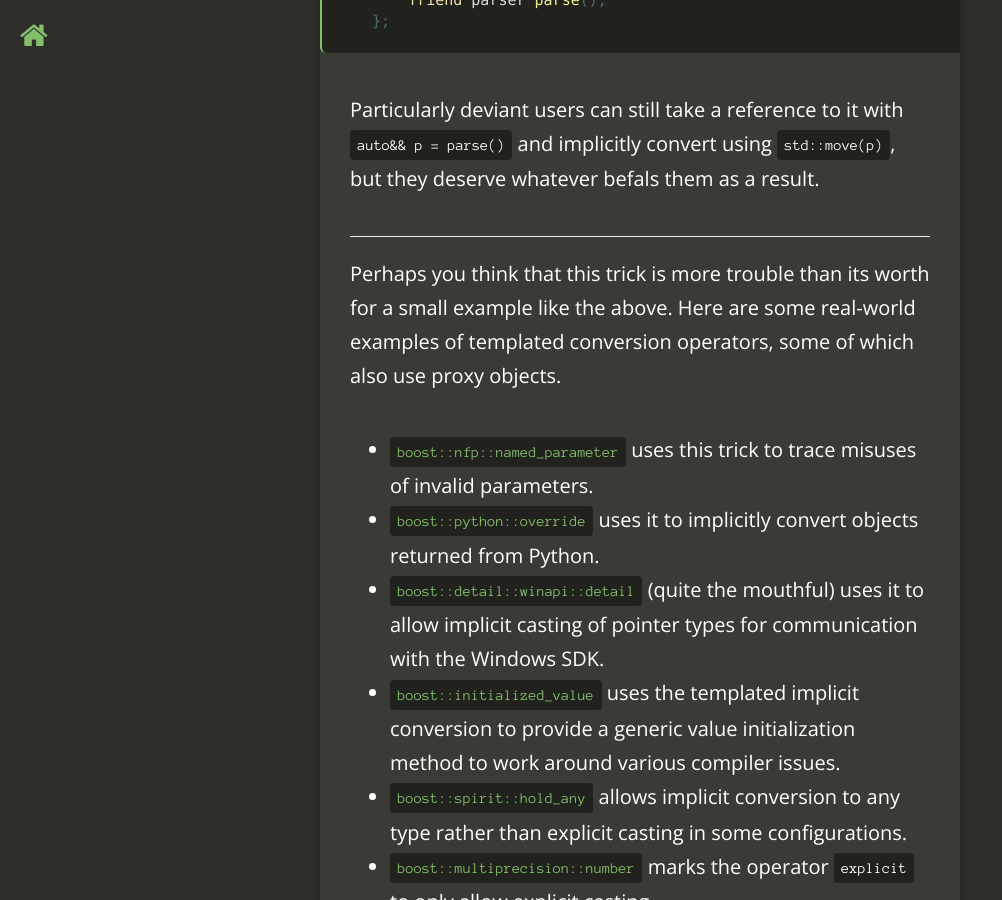
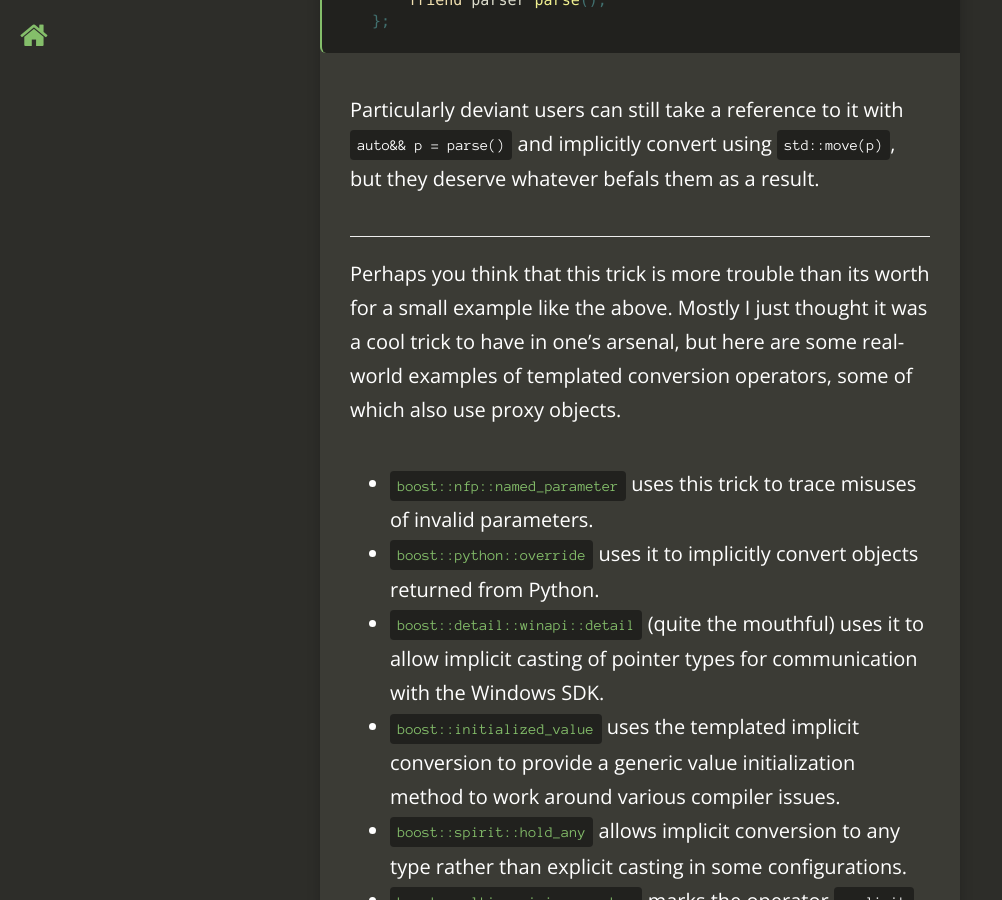
Before and after one commit to TartanLlama/tartanllama.github.io, a Jekyll site: the page built from _posts/2017-01-03-deduction-on-the-left.md, in a window 1280 px wide and 900 px high, scrolled down 4242 px. Shown: the whole window, without its empty margins (0-1002 px from the left). Built offline with Jekyll 4.4.1, drawn with Linux system fonts in a browser that asks for light colours; nearby versions of some CDN libraries; comment, search, counter and statistics services are not loaded.

Commit message:
Add caveat

```diff
--- a/_posts/2017-01-03-deduction-on-the-left.md
+++ b/_posts/2017-01-03-deduction-on-the-left.md
@@ -135,7 +135,7 @@ Particularly deviant users can still take a reference to it with `auto&& p = par
 
 ----------------------------
 
-Perhaps you think that this trick is more trouble than its worth for a small example like the above. Here are some real-world examples of templated conversion operators, some of which also use proxy objects.
+Perhaps you think that this trick is more trouble than its worth for a small example like the above. Mostly I just thought it was a cool trick to have in one's arsenal, but here are some real-world examples of templated conversion operators, some of which also use proxy objects.
 
 * [`boost::nfp::named_parameter`](http://www.boost.org/doc/libs/1_62_0/libs/test/doc/html/header/boost/test/utils/named_params_hpp.html) uses this trick to trace misuses of invalid parameters.
 * [`boost::python::override`](http://www.boost.org/doc/libs/1_50_0/libs/python/doc/v2/wrapper.html) uses it to implicitly convert objects returned from Python.
```
